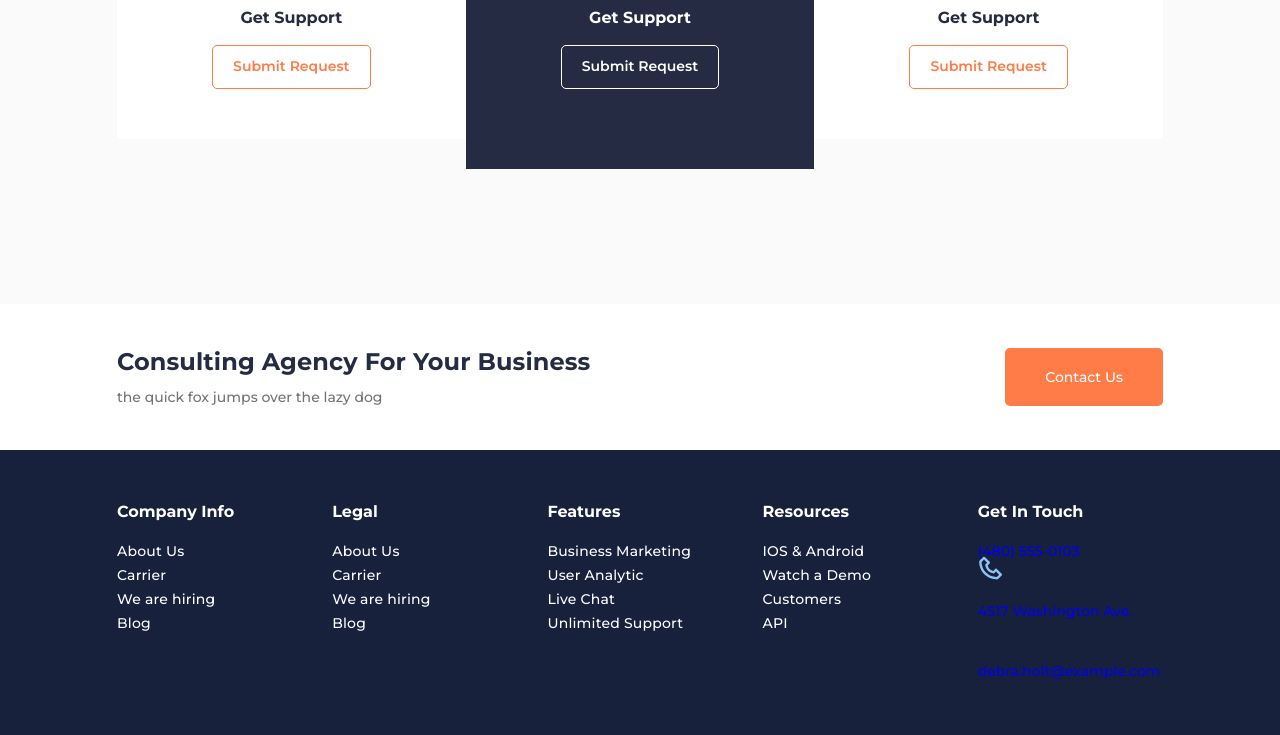
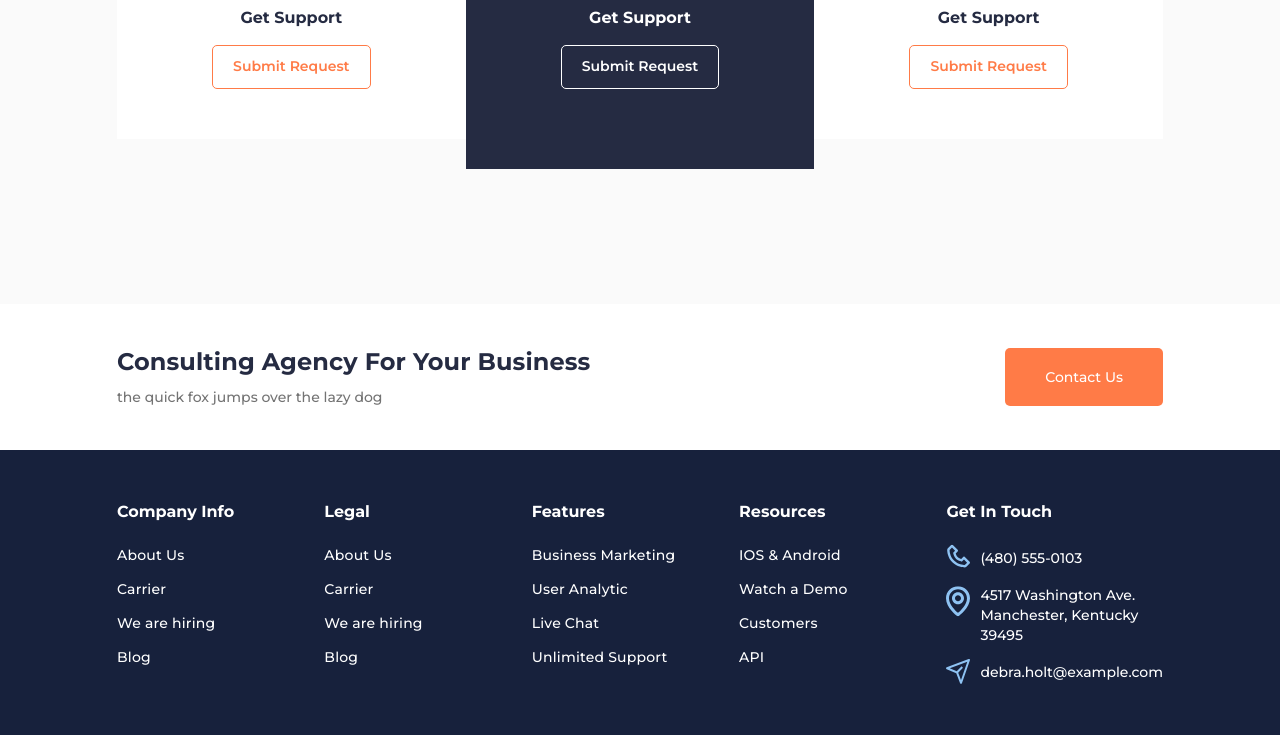
Before and after one commit to confesssa/Relvise, a plain HTML site: page index.html in a window 1280 px wide. Shown: the part 3857-4592 px from the top of the page. Drawn offline with Linux system fonts and the light colour scheme.

Commit message:
feat: add styles for footer-main

```diff
--- a/index.html
+++ b/index.html
@@ -490,7 +490,7 @@
                     (480) 555-0103
                   </a>
                   <a href="#" class="contacts-footer__item contacts-footer__item_map">
-                    4517 Washington Ave.
+                    4517 Washington Ave. Manchester, Kentucky 39495
                   </a>
                   <a href="mailto:debra.holt@example.com" class="contacts-footer__item contacts-footer__item_email">
                     debra.holt@example.com
--- a/style.css
+++ b/style.css
@@ -1029,20 +1029,33 @@ li {
 .menu-footer__link {
   color: #fff;
   letter-spacing: 0.2px;
+  line-height: 171%;
+  display: inline-block;
+}
+
+.menu-footer__link:hover {
+  text-decoration: underline;
 }
 
 .footer__contacts {
 }
+
 .contacts-footer {
   display: flex;
   flex-direction: column;
 }
 
 .contacts-footer__item {
-  padding: 0 0 34px 0;
+  padding: 0 0 0 34px ;
   display: flex;
   align-items: center;
   min-height: 30px;
+  color: #fff;
+  line-height: 142%;
+}
+
+.contacts-footer__item:hover {
+  text-decoration: underline;
 }
 
 .contacts-footer__item:not(:last-child) {
@@ -1050,11 +1063,13 @@ li {
 }
 
 .contacts-footer__item_phone {
-  background: url(./assets/footer/footer1.svg) left no-repeat;
+  background: url(./assets/footer/footer1.svg) 0 0 no-repeat;
 }
 .contacts-footer__item_map {
+  background: url(./assets/footer/footer2.svg) 0 0 no-repeat;
 }
 .contacts-footer__item_email {
+  background: url(./assets/footer/footer3.svg) 0 0 no-repeat;
 }
 
 .footer__bottom {
```
